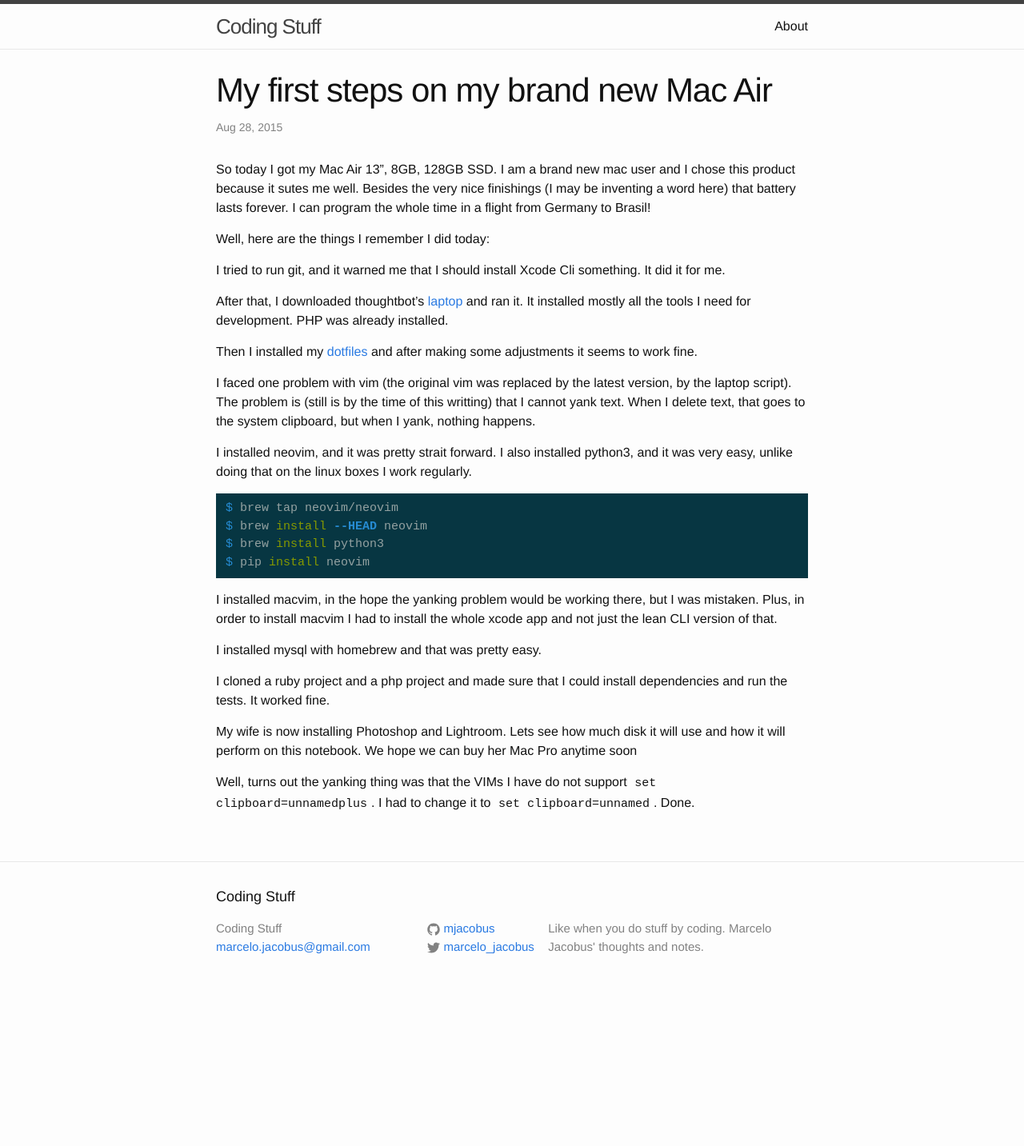
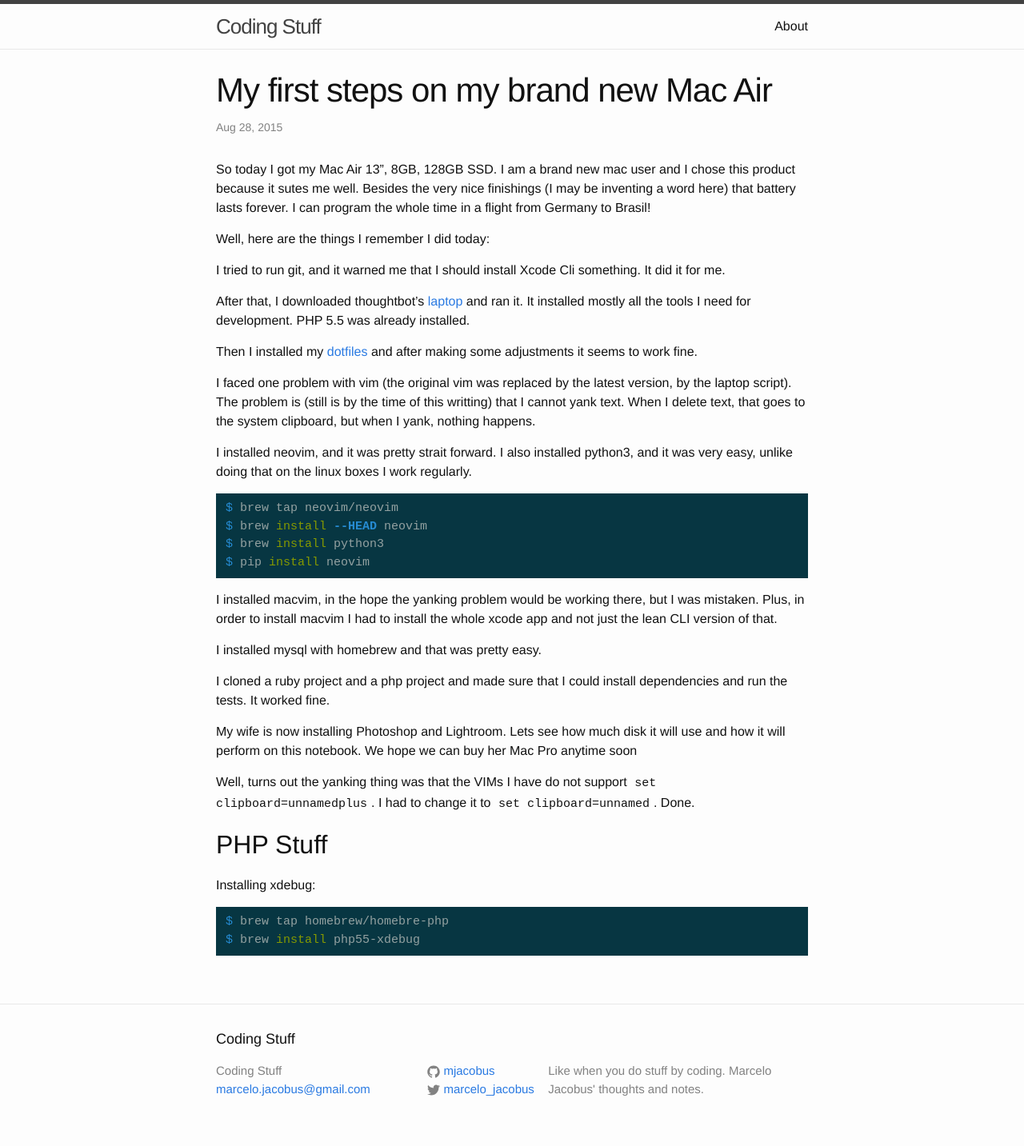
Before and after one commit to mjacobus/mjacobus.github.io, a Jekyll site: the page built from _posts/2015-08-28-first-steps-on-my-brand-new-mac-air.md, in a window 1280 px wide. Shown: the whole page at 80% size. Built offline with Jekyll 4.4.1, drawn with Linux system fonts in a browser that asks for light colours; comment, search, counter and statistics services are not loaded; before the commit the page ends 1255 px from its top, so only the background shows below that.

Commit message:
Updated post

````diff
--- a/_posts/2015-08-28-first-steps-on-my-brand-new-mac-air.md
+++ b/_posts/2015-08-28-first-steps-on-my-brand-new-mac-air.md
@@ -16,7 +16,7 @@ It did it for me.
 
 After that, I downloaded thoughtbot's
 [laptop](http://github.com/thoughtbot/laptop) and ran it. It installed mostly
-all the tools I need for development. PHP was already installed.
+all the tools I need for development. PHP 5.5 was already installed.
 
 Then I installed my [dotfiles](http://github.com/mjacobus/.dotfiles) and after
 making some adjustments it seems to work fine.
@@ -52,3 +52,12 @@ Pro anytime soon
 Well, turns out the yanking thing was that the VIMs I have do not support
 ```set clipboard=unnamedplus```. I had to change it to  ```set clipboard=unnamed```.
 Done.
+
+## PHP Stuff
+
+Installing xdebug:
+
+{% highlight bash %}
+$ brew tap homebrew/homebre-php
+$ brew install php55-xdebug
+{% endhighlight %}
````
